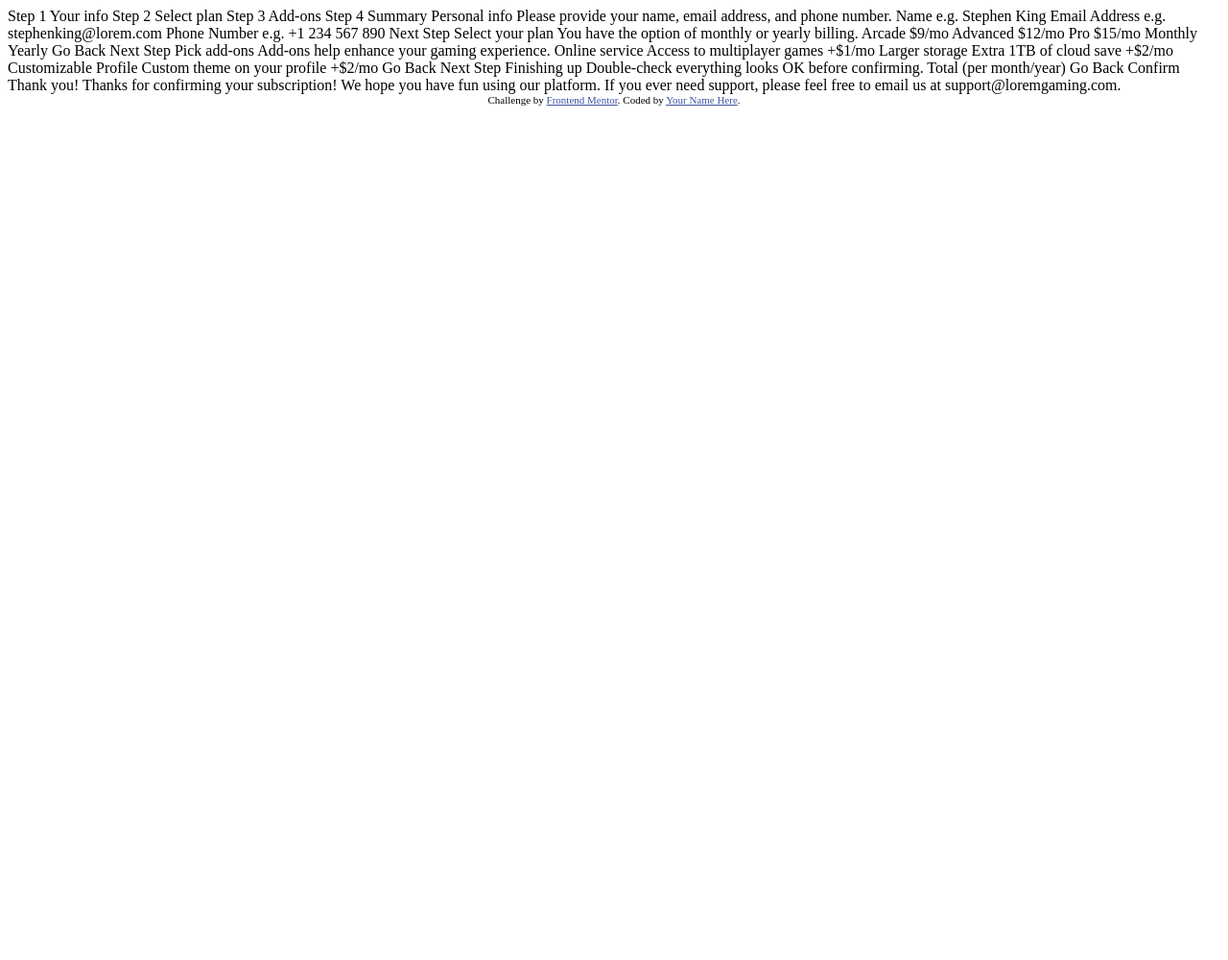
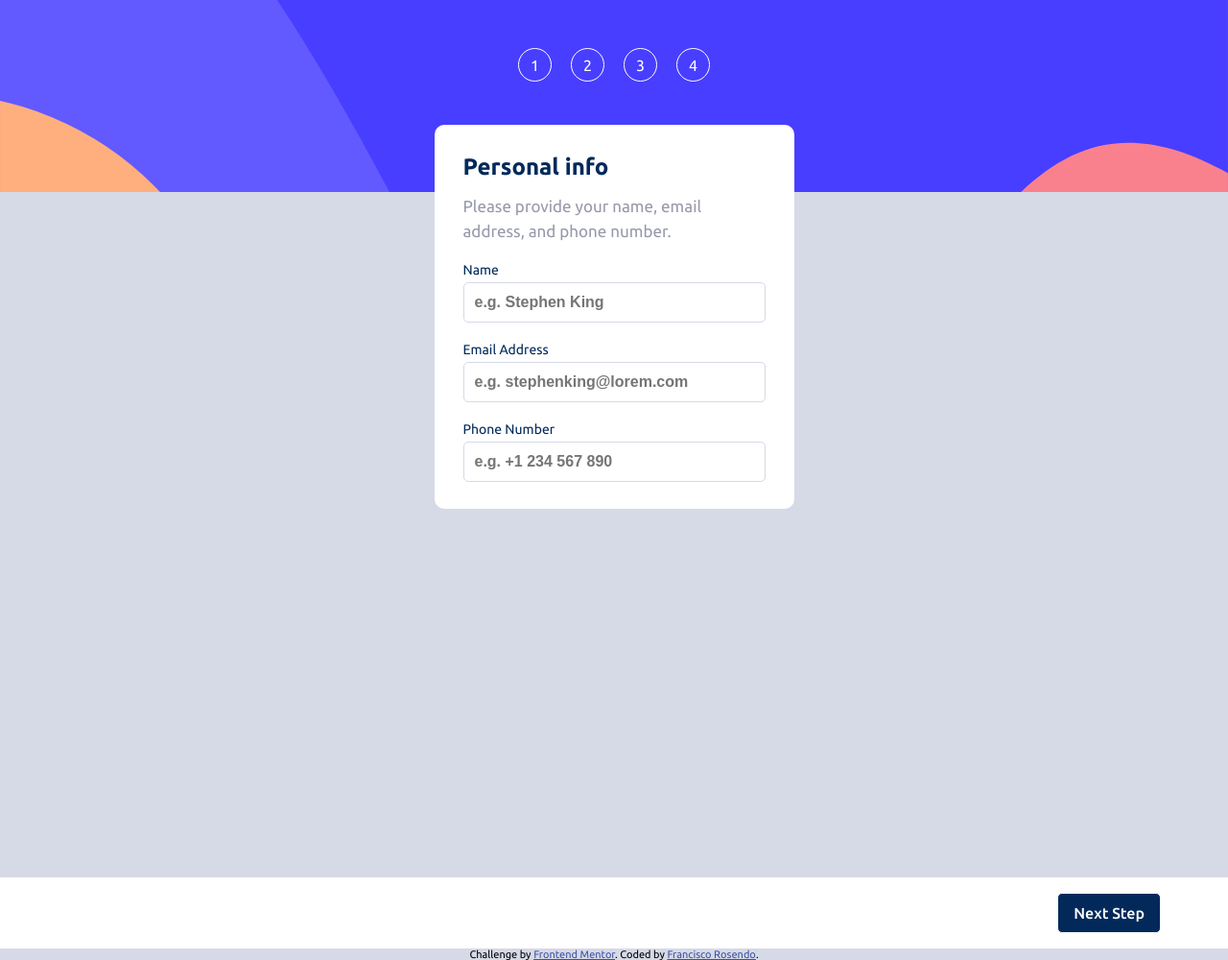
Before and after one commit to rosendo2015/formulario4etapas, a plain HTML site: page index.html in a window 1280 px wide. Shown: the whole page at 96% size. Before the commit the page ends 800 px from the top, so only its background shows below. Drawn offline with Linux system fonts and the light colour scheme.

Commit message:
aplicando rotas e estilos

```diff
--- /dev/null
+++ b/css/style.css
@@ -0,0 +1,197 @@
+* {
+    margin: 0;
+    padding: 0;
+    box-sizing: border-box;
+}
+
+:root {
+    font-size: 62.5%;
+
+    /*Primary*/
+
+    --Marine-blue: hsl(213, 96%, 18%);
+    --Purplish-blue: hsl(243, 100%, 62%);
+    --Pastel-blue: hsl(228, 100%, 84%);
+    --Light-blue: hsl(206, 94%, 87%);
+    --Strawberry-red: hsl(354, 84%, 57%);
+
+    /*Neutral*/
+
+    --Cool-gray: hsl(231, 11%, 63%);
+    --Light-gray: hsl(229, 24%, 87%);
+    --Magnolia: hsl(217, 100%, 97%);
+    --Alabaster: hsl(231, 100%, 99%);
+    --White: hsl(0, 0%, 100%);
+}
+
+body {
+    font-size: 1.6rem;
+    width: 100%;
+    height: 100vh;
+    background: var(--Light-gray);
+    font-family: 'Ubuntu', sans-serif;
+}
+
+.containner {
+    margin: 0 auto;
+    display: flex;
+    flex-direction: column;
+
+    width: 100%;
+
+    margin-top: 30%;
+    background: var(--White);
+    padding: 1.6rem 7rem;
+}
+
+main::before {
+    content: '';
+    width: 100%;
+    height: 200px;
+    background-image: url(../assets/images/bg-sidebar-mobile.svg);
+    background-repeat: no-repeat;
+    background-size: cover;
+    display: block;
+    z-index: -1;
+    position: absolute;
+    top: 0;
+}
+
+nav ul {
+    display: flex;
+    align-items: center;
+    justify-content: center;
+    list-style: none;
+    padding: 5rem 0 2.5rem;
+    gap: 20px;
+}
+
+nav ul li p {
+    display: none;
+    font-size: 1.6rem;
+    font-weight: 700;
+
+}
+
+nav ul li .step-fase {
+    display: flex;
+    align-items: center;
+    justify-content: center;
+    border: 1px solid var(--White);
+    width: 35px;
+    height: 35px;
+    border-radius: 50%;
+    color: #fff;
+}
+
+.step1,
+.step2,
+.step3,
+.step4,
+.step5 {
+    display: flex;
+    flex-direction: column;
+    align-items: center;
+    justify-content: center;
+
+}
+
+.containner-page {
+    margin-top: 20px;
+    background-color: var(--White);
+    max-width: 375px;
+    height: 400px;
+    border-radius: 10px;
+    padding: 3rem;
+}
+
+.rota-step-1 {
+    display: flex;
+    justify-content: end;
+
+}
+
+
+
+.rota-step-2,
+.rota-step-3,
+.rota-step-4 {
+    display: flex;
+    justify-content: space-between;
+
+}
+
+.rota-step-1 a.button,
+.rota-step-2 a.button,
+.rota-step-3 a.button,
+.rota-step-4 a.button {
+    font-size: 1.6rem;
+    border: 1px solid var(--White);
+    font-weight: 500;
+    border-radius: 5px;
+    padding: 1.1rem 1.6rem;
+    background-color: var(--Marine-blue);
+    color: #fff;
+    text-decoration: none;
+}
+
+.rota-step-1 a.link,
+.rota-step-2 a.link,
+.rota-step-3 a.link,
+.rota-step-4 a.link {
+    font-weight: 500;
+    font-size: 1.5rem;
+    color: var(--Cool-gray);
+    text-decoration: none;
+
+}
+
+.containner-page h2 {
+    color: var(--Marine-blue);
+    margin-bottom: 1.4rem;
+    font-weight: 700;
+}
+
+.containner-page p {
+    color: var(--Cool-gray);
+    line-height: 150%;
+    font-weight: 400;
+    font-size: 1.7rem;
+
+}
+
+.wrapper-input {
+
+    display: flex;
+    flex-direction: column;
+}
+
+.wrapper-input label {
+    margin: 2rem 0 .5rem;
+    font-size: 1.4rem;
+    color: var(--Marine-blue);
+}
+
+.wrapper-input input {
+    padding: 1.1rem;
+    border-radius: 5px;
+    border: 1px solid var(--Light-gray);
+    color: var(--Marine-blue);
+    font-size: 1.6rem;
+    font-weight: 700;
+}
+
+
+
+.hide {
+    display: none;
+}
+
+.attribution {
+    font-size: 11px;
+    text-align: center;
+}
+
+.attribution a {
+    color: hsl(228, 45%, 44%);
+}
--- a/index.html
+++ b/index.html
@@ -1,126 +1,103 @@
 <!DOCTYPE html>
-<html lang="en">
+<html lang="pt-br">
+
 <head>
+  <link rel="preconnect" href="https://fonts.googleapis.com">
+  <link rel="preconnect" href="https://fonts.gstatic.com" crossorigin>
   <meta charset="UTF-8">
-  <meta name="viewport" content="width=device-width, initial-scale=1.0"> <!-- displays site properly based on user's device -->
+  <meta name="viewport" content="width=device-width, initial-scale=1.0">
+  <!-- displays site properly based on user's device -->
 
-  <link rel="icon" type="image/png" sizes="32x32" href="./images/favicon-32x32.png">
+  <link rel="icon" type="image/png" sizes="32x32" href="./assets/images/favicon-32x32.png">
 
   <title>Frontend Mentor | Multi-step form</title>
 
-  <!-- Feel free to remove these styles or customise in your own stylesheet 👍 -->
-  <style>
-    .attribution { font-size: 11px; text-align: center; }
-    .attribution a { color: hsl(228, 45%, 44%); }
-  </style>
+  <link rel="stylesheet" href="./css/style.css">
+
+  <link href="https://fonts.googleapis.com/css2?family=Ubuntu:wght@400;500;700&display=swap" rel="stylesheet">
+
+  <script src="./js/main.js" type="module" defer></script>
 </head>
+
 <body>
-
   <!-- Sidebar start -->
-
-  Step 1
-  Your info
-
-  Step 2
-  Select plan
-
-  Step 3
-  Add-ons
-
-  Step 4
-  Summary
+  <header>
+    <nav>
+      <ul>
+        <li>
+          <div class="step-fase">
+            <span>1</span>
+          </div>
+          <div class="step-descriptiom">
+            <p>Step 1</p>
+            <p>Your info</p>
+          </div>
+        </li>
+        <li>
+          <div class="step-fase">
+            <span>2</span>
+          </div>
+          <div class="step-descriptiom">
+            <p>Step 2</p>
+            <p> Select plan</p>
+          </div>
+        </li>
+        <li>
+          <div class="step-fase">
+            <span>3</span>
+          </div>
+          <div class="step-descriptiom">
+            <p>Step 3</p>
+            <p>Add-ons</p>
+          </div>
+        </li>
+        <li>
+          <div class="step-fase">
+            <span>4</span>
+          </div>
+          <div class="step-descriptiom">
+            <p>Step 4</p>
+            <p>Summary</p>
+          </div>
+        </li>
+      </ul>
+    </nav>
+  </header>
 
   <!-- Sidebar end -->
+  <main>
 
-  <!-- Step 1 start -->
+    <div id="app"></div>
 
-  Personal info
-  Please provide your name, email address, and phone number.
+  </main>
+  <div class="containner">
+  <footer>
 
-  Name
-  e.g. Stephen King
 
-  Email Address
-  e.g. stephenking@lorem.com
+      <div class="rota-step-1">
+        <a class="button" href="/step2" onclick="route()"> Next Step </a>
+      </div>
+      <div class="rota-step-2 hide">
+        <a class="link" href="/step1" onclick="route()"> Go Back </a>
+        <a class="button" href="/step3" onclick="route()"> Next Step </a>
+      </div>
+      <div class="rota-step-3 hide">
+        <a class="link" href="/step3" onclick="route()"> Go Back </a>
+        <a class="button" href="/step4" onclick="route()"> Next Step </a>
+      </div>
+      <div class="rota-step-4 hide">
+        <a class="link" href="/step4" onclick="route()"> Go Back </a>
+        <a class="button" href="/step5" onclick="route()"> Confirm </a>
+      </div>
 
-  Phone Number
-  e.g. +1 234 567 890
 
-  Next Step
+    </div>
 
-  <!-- Step 1 end -->
+    <div class="attribution">
+      Challenge by <a href="https://www.frontendmentor.io?ref=challenge" target="_blank">Frontend Mentor</a>.
+      Coded by <a href="https://github.com/rosendo2015/formulario4etapas">Francisco Rosendo</a>.
+    </div>
+  </footer>
+</body>
 
-  <!-- Step 2 start -->
-
-  Select your plan
-  You have the option of monthly or yearly billing.
-
-  Arcade
-  $9/mo
-
-  Advanced
-  $12/mo
-
-  Pro
-  $15/mo
-
-  Monthly
-  Yearly
-
-  Go Back
-  Next Step
-
-  <!-- Step 2 end -->
-
-  <!-- Step 3 start -->
-
-  Pick add-ons
-  Add-ons help enhance your gaming experience.
-
-  Online service
-  Access to multiplayer games
-  +$1/mo
-
-  Larger storage
-  Extra 1TB of cloud save
-  +$2/mo
-
-  Customizable Profile
-  Custom theme on your profile
-  +$2/mo
-
-  Go Back
-  Next Step
-
-  <!-- Step 3 end -->
-
-  <!-- Step 4 start -->
-
-  Finishing up
-  Double-check everything looks OK before confirming.
-
-  <!-- Dynamically add subscription and add-on selections here -->
-
-  Total (per month/year)
-
-  Go Back
-  Confirm
-
-  <!-- Step 4 end -->
-
-  <!-- Step 5 start -->
-
-  Thank you!
-
-  Thanks for confirming your subscription! We hope you have fun
-  using our platform. If you ever need support, please feel free
-  to email us at support@loremgaming.com.
-
-  <!-- Step 5 end -->
-
-  <div class="attribution">
-    Challenge by <a href="https://www.frontendmentor.io?ref=challenge" target="_blank">Frontend Mentor</a>.
-    Coded by <a href="#">Your Name Here</a>.
-  </div>
-</body>
 </html>
--- /dev/null
+++ b/js/main.js
@@ -0,0 +1,12 @@
+import { Router } from "./routes.js"
+const router = new Router()
+
+router.add("/step1", "/pages/step1.html")
+router.add("/step2", "/pages/step2.html")
+router.add("/step3", "/pages/step3.html")
+router.add("/step4", "/pages/step4.html")
+router.add("/step5", "/pages/step5.html")
+
+router.handle() //mostrar o conteudo do index
+window.onpopstate = () => handle() //para ativar a navegação pelas cetas do navegador
+window.route = () => router.route()
--- /dev/null
+++ b/js/routes.js
@@ -0,0 +1,21 @@
+export class Router {
+    routes = {}
+    add(routeName, page) {
+        this.routes[routeName] = page
+    }
+    route(event) {
+        event = event || window.event
+        event.preventDefault()
+        window.history.pushState({}, "", event.target.href)
+        this.handle()
+    }
+    handle() {
+        const { pathname } = window.location
+        const route = this.routes[pathname] || this.routes['/step1']
+        fetch(route).then(data => data.text()).then(html => {
+            document.querySelector('#app').innerHTML = html
+            console.log(route)
+        })
+    }
+
+}
--- /dev/null
+++ b/pages/step1.html
@@ -0,0 +1,38 @@
+<!-- Step 1 start -->
+
+<div class="step1">
+    <div class="containner-page">
+
+      <h2>
+        Personal info
+      </h2>
+      <p>
+        Please provide your name, email address, and phone number.
+      </p>
+      <form action="#">
+        <div class="wrapper-input">
+          <label for="name">
+            Name
+          </label>
+          <input id="name" type="text" placeholder="e.g. Stephen King">
+        </div>
+
+        <div class="wrapper-input">
+          <label for="email">
+            Email Address
+          </label>
+          <input id="email" type="text" placeholder="e.g. stephenking@lorem.com">
+        </div>
+
+        <div class="wrapper-input">
+          <label for="phone">
+            Phone Number
+          </label>
+          <input id="phone" type="text" placeholder="e.g. +1 234 567 890">
+        </div>
+
+      </form>
+    </div>
+
+  </div>
+  <!-- Step 1 end -->
```
Also changed, not shown: pages/step2.html (added, +57 -0 lines), pages/step3.html (added, +30 -0 lines), pages/step4.html (added, +23 -0 lines), pages/step5.html (added, +16 -0 lines).
